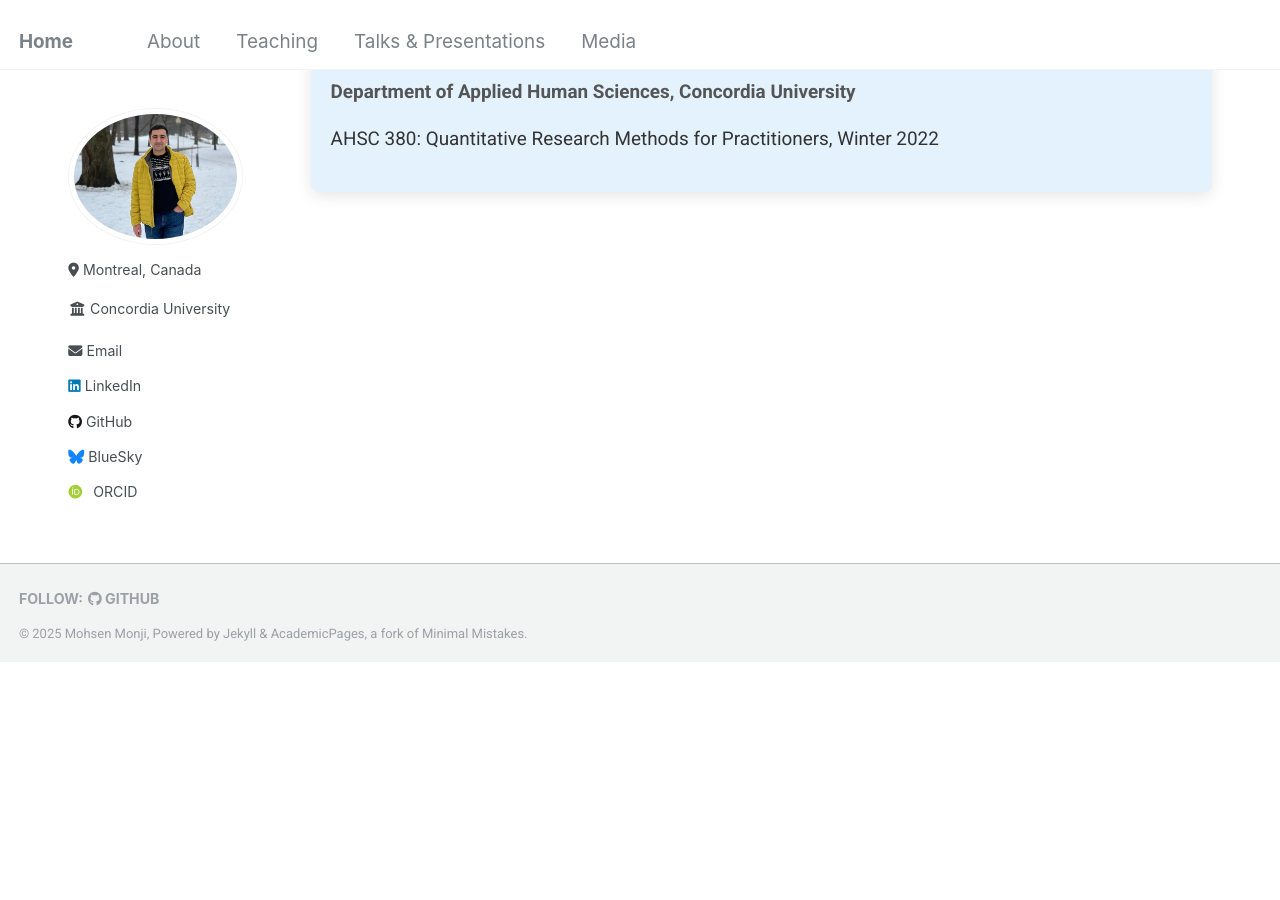
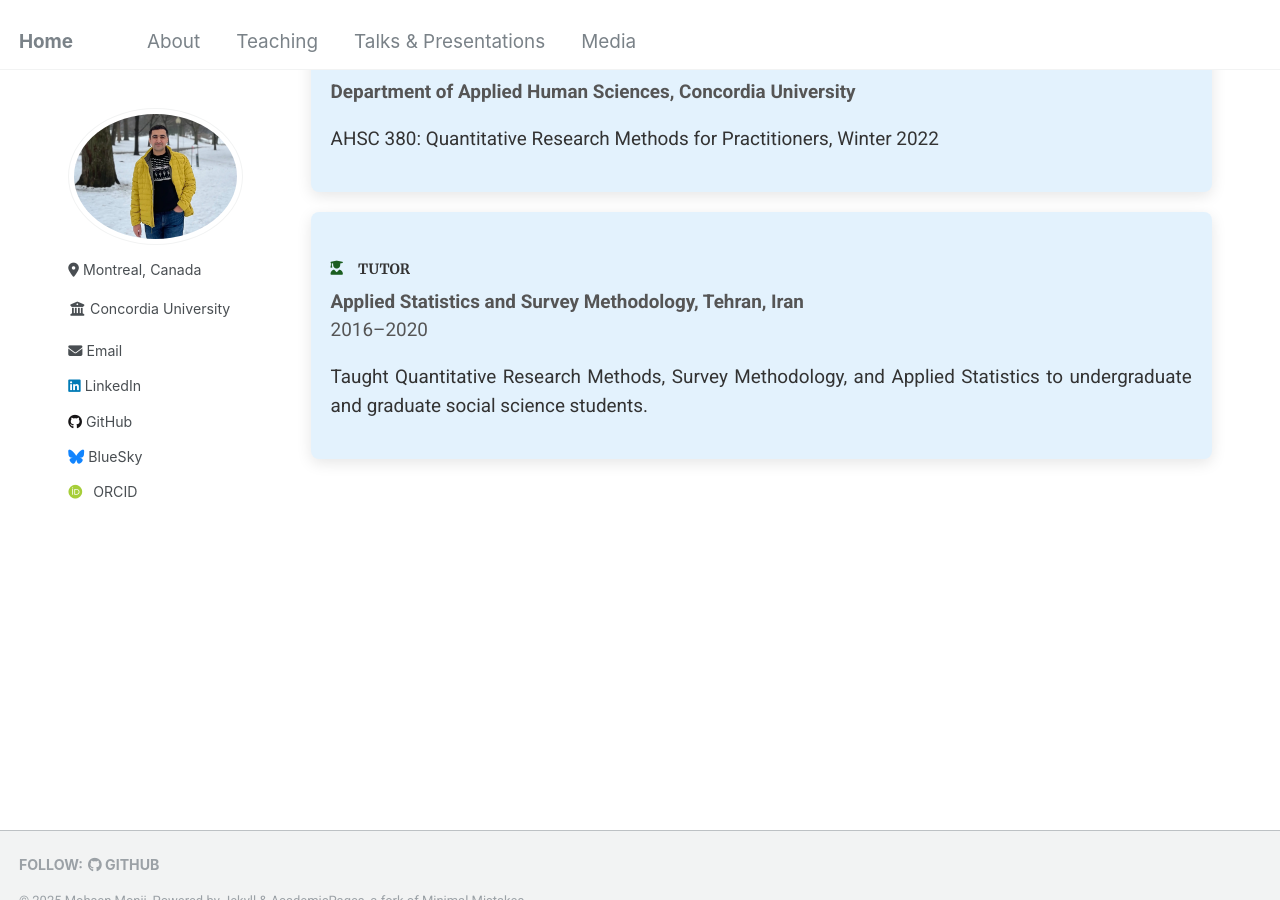
Before and after one commit to Mohsnmonji/mohsnmonji.github.io, a Jekyll site: the page built from _pages/teaching.md, in a window 1280 px wide and 900 px high, scrolled down 1258 px. Built offline with Jekyll 4.4.1, drawn with Linux system fonts in a browser that asks for light colours; some web fonts are replaced; before the commit the page ends 1921 px from its top, so only the background shows below that.

Commit message:
Update teaching.md

```diff
--- a/_pages/teaching.md
+++ b/_pages/teaching.md
@@ -111,3 +111,11 @@ author_profile: true
     <li>AHSC 380: Quantitative Research Methods for Practitioners, Winter 2022</li>
   </ul>
 </div>
+
+<div class="teaching-card">
+  <h4><i class="fas fa-user-graduate icon"></i> TUTOR</h4>
+  <p><strong>Applied Statistics and Survey Methodology, Tehran, Iran</strong><br>2016–2020</p>
+  <ul>
+    <li>Taught Quantitative Research Methods, Survey Methodology, and Applied Statistics to undergraduate and graduate social science students.</li>
+  </ul>
+</div>
```
